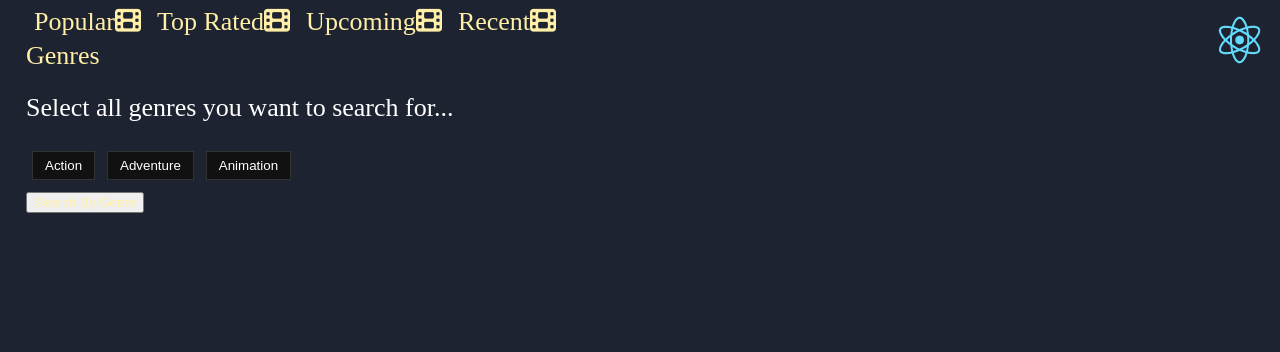
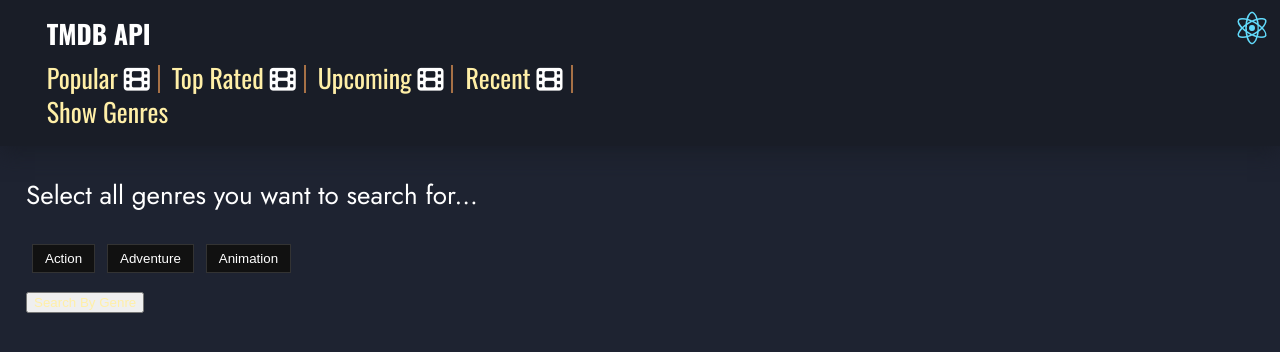
Before and after one commit to Aaron-RN/REACT-REDUX-TMDB-MovieDB, a React (Create React App) app: page /genres in a window 1280 px wide. Shown: the top 352 px of the page. Built offline with nearby package versions, Linux system fonts and the light colour scheme; no server answers.

Commit message:
Updated NavBar styling and main moviesList component styling

```diff
--- a/public/index.html
+++ b/public/index.html
@@ -4,6 +4,7 @@
     <meta charset="utf-8" />
     <link rel="icon" href="%PUBLIC_URL%/favicon.ico" />
     <script src="https://kit.fontawesome.com/056d9f1094.js" crossorigin="anonymous"></script>
+    <link href="https://fonts.googleapis.com/css2?family=Jost:ital,wght@0,100;0,300;0,400;0,500;0,600;0,700;0,800;0,900;1,100;1,200;1,300;1,400;1,500;1,600;1,700;1,800;1,900&family=Oswald:wght@200;300;400;500;600;700&display=swap" rel="stylesheet">
     <meta name="viewport" content="width=device-width, initial-scale=1" />
     <meta name="theme-color" content="#000000" />
     <meta
--- a/src/App.js
+++ b/src/App.js
@@ -18,19 +18,20 @@
   return (
     <Router>
       <div className="App">
-        <nav className="container">
-          <ul>
-            <div className="horizontal-list">
-              <div><Link to="/movies/popular">Popular<i className="fas fa-film"></i></Link></div>
-              <div><Link to="/movies/top_rated">Top Rated<i className="fas fa-film"></i></Link></div>
-              <div><Link to="/movies/upcoming">Upcoming<i className="fas fa-film"></i></Link></div>
-              <div><Link to="/movies/now_playing">Recent<i className="fas fa-film"></i></Link></div>
+        <nav className="center">
+          <div className="container">
+            <div className="font-header">TMDB API</div>
+            <div>
+              <div className="horizontal-list">
+                <div><Link to="/movies/popular">Popular <i className="fas fa-film"></i></Link></div>
+                <div><Link to="/movies/top_rated">Top Rated <i className="fas fa-film"></i></Link></div>
+                <div><Link to="/movies/upcoming">Upcoming <i className="fas fa-film"></i></Link></div>
+                <div><Link to="/movies/now_playing">Recent <i className="fas fa-film"></i></Link></div>
+              </div>
+              <div className=""><Link to="/genres">Show Genres</Link></div>
             </div>
-            <li>
-              <Link to="/genres">Genres</Link>
-            </li>
-          </ul>
-          <div className="logo" />
+            <div className="logo" />
+          </div>
         </nav>
         <main className="App-body">
           <Switch>
--- a/src/assets/css/App.css
+++ b/src/assets/css/App.css
@@ -10,17 +10,24 @@
   transition-duration: 0.25s;
 }
 nav {
-  margin-bottom: 1em;
+  font-family: 'Oswald', sans-serif;
+  padding: 0.8em;
+  margin-bottom: 1.4em;
+  /* border-bottom: 1px solid #444; */
+  /* border-radius: 0.25em; */
+  background-color: #191d27;
+  box-shadow: 0px 6px 22px #191d27;
 }
 
+
 body {
+  font-family: 'Jost', sans-serif;
   overflow: auto;
   overflow-x: hidden;
   font-size: calc(10px + 2vmin);
   color: #FFF;
   background-color: #1e2331;
 }
-a { color: #ffefa7; }
 
 .container {
   max-width: 1400px;
@@ -40,8 +47,8 @@
   background-size: contain;
   background-position: center;
   background-repeat: no-repeat;
-  width: 80px;
-  height: 80px;
+  width: calc(40px + 2vmin);
+  height: calc(40px + 2vmin);
   margin-left: auto;
   animation: logo-spin infinite 20s linear;
 }
@@ -49,7 +56,6 @@
 .App {
   min-height: 98vh;
   overflow: hidden;
-  /* border: 1px solid salmon; */
 }
 
 .App-body {
@@ -64,13 +70,27 @@
   cursor: not-allowed;
 }
 
+.fa-film {
+  color: #FFF;
+}
+
 .horizontal-list {
   display: flex;
   flex-wrap: wrap;
+  padding: 6px 0;
 }
-.horizontal-list div { padding: 8px; }
+.horizontal-list div { margin-right: 12px; padding-right: 8px; border-right: 2px solid #a77146; }
+.horizontal-list div:last-child { margin-right: 0; }
 a {
+  color: #ffefa7;
   text-decoration: none !important;
+}
+
+a:hover {
+  display: block;
+  color: #e4d17e;
+  max-width: 200px;
+  transform: scale(1.05);
 }
 
 .errors {
@@ -83,6 +103,7 @@
 .font-header {
   font-weight: bold;
   margin-bottom: 12px;
+  font-family: 'Oswald', sans-serif;
 }
 
 .text-white {
@@ -92,7 +113,8 @@
   text-align: center;
 }
 .center {
-  margin: auto;
+  margin-left: auto;
+  margin-right: auto;
 }
 
 .loader {
@@ -131,6 +153,7 @@
 /* Small screens less than 720px */
 @media screen and (max-width: 720px) {
   .container { max-width: none; padding-left: 0; padding-right: 0; }
+  nav { padding: 1em 12px;}
   .hide-sm { display: none; }
   .show-md { display: none; }
 }
--- /dev/null
+++ b/src/assets/css/genreFilter.css
@@ -0,0 +1,11 @@
+.genre-filter {
+  font-size: 14px;
+  text-align: center;
+  padding: 16px;
+}
+
+.genre-filter select {
+  cursor: pointer;
+  padding: 4px 6px;
+  border-radius: 0.25em;
+}
--- a/src/assets/css/index.css
+++ b/src/assets/css/index.css
@@ -1,7 +1,6 @@
 body {
   margin: 0;
-  font-family: -apple-system, BlinkMacSystemFont, 'Segoe UI', 'Roboto', 'Oxygen',
-    'Ubuntu', 'Cantarell', 'Fira Sans', 'Droid Sans', 'Helvetica Neue',
+  font-family: 'Jost',
     sans-serif;
   -webkit-font-smoothing: antialiased;
   -moz-osx-font-smoothing: grayscale;
--- a/src/assets/css/movie.css
+++ b/src/assets/css/movie.css
@@ -5,7 +5,7 @@
   overflow: hidden;
   width: 300px;
   height: 460px;
-  border: 1px solid rgb(0, 0, 0);
+  border: 1px solid #444;
   box-shadow: 0px 12px 12px #1c181d;
   background-position: center;
   background-repeat: no-repeat;
--- a/src/assets/css/movieList.css
+++ b/src/assets/css/movieList.css
@@ -7,16 +7,18 @@
   overflow-x: scroll;
   padding: 12px;
   -ms-overflow-style: none;
+  background-color: #191d27;
 }
 .movies-section::-webkit-scrollbar {
   display: none;
 }
 
-.pagination { text-align: center; }
+.pagination { text-align: center; margin-top: 12px; }
 .pagination div { display: inline-block; }
 .pagination button {
   display: inline-block;
-  padding: 8px;
+  font-size: 16px;
+  padding: 8px 16px;
   background-color: rgba(0, 0, 0, 0.8);
   border: 1px solid black;
   border-radius: 0.2em;
--- a/src/components/functional/movieList.js
+++ b/src/components/functional/movieList.js
@@ -62,7 +62,7 @@
     )
     : (
       <div>
-        <div className="text-center font-header">Movies sorted by {searchBy}</div>
+        <div className="text-center">Movies sorted by {searchBy}</div>
         <div className="pagination">
           <button type="button"
             title="Previous 20 movies"
--- a/src/components/presentational/genreFilter.js
+++ b/src/components/presentational/genreFilter.js
@@ -1,6 +1,6 @@
 import React, { useEffect } from 'react';
 import PropTypes from 'prop-types';
-// import '../assets/css/genreFilter.css';
+import '../../assets/css/genreFilter.css';
 
 const GenreFilter = ({
   changeFilter, genres, filterSelected,
@@ -15,8 +15,12 @@
   }, [filterSelected]);
 
   return (
-    <div>
-      <select ref={selectGenre} name="category" placeholder="Category" onChange={() => changeFilter(selectGenre.current.value)}>
+    <div className="genre-filter">
+      <select
+        ref={selectGenre}
+        name="category"
+        onChange={() => changeFilter(selectGenre.current.value)}
+      >
         {allGenres.map(genre => (
           <option key={genre.id + genre.name} value={genre.id}>{genre.name}</option>
         ))}
```
